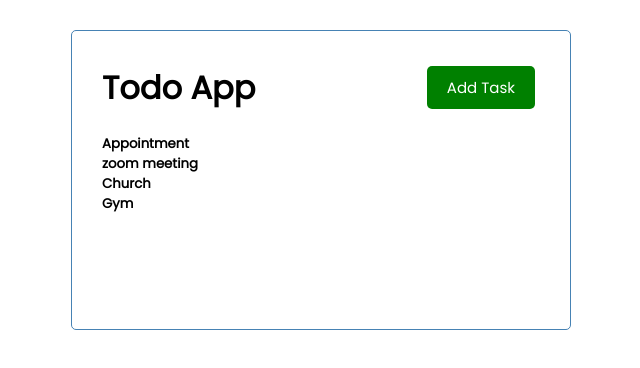
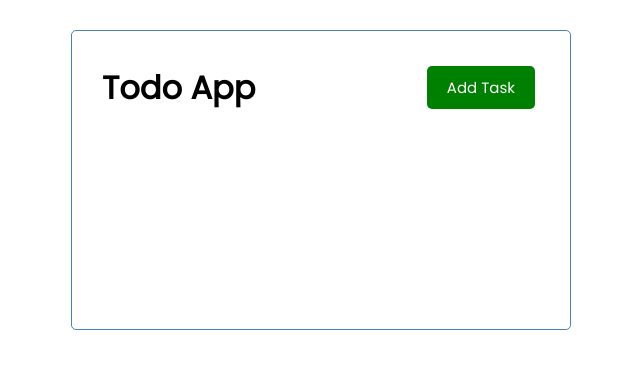
Before and after one commit to Mogle7Arkad/Todo-App-Vuejs, a Vue app: page / in a window 1280 px wide. Shown: the top 368 px of the page, without its empty margins (319-959 px from the left). Built offline with nearby package versions, Linux system fonts and the light colour scheme.

Commit message:
import task component into tasks and put it in h3

```diff
--- a/src/components/Tasks.vue
+++ b/src/components/Tasks.vue
@@ -1,14 +1,18 @@
 <script>
+import Task from './Task.vue'
 export default {
     name: 'Tasks',
     props:{
         tasks: Array
+    },
+    components: {
+        Task,
     }
 }
 </script>
 
 <template>
     <div :key="task.id" v-for="task in tasks">
-        <h5>{{ task.text }}</h5>
+        <Task :task="task" />
     </div>
 </template>
```
